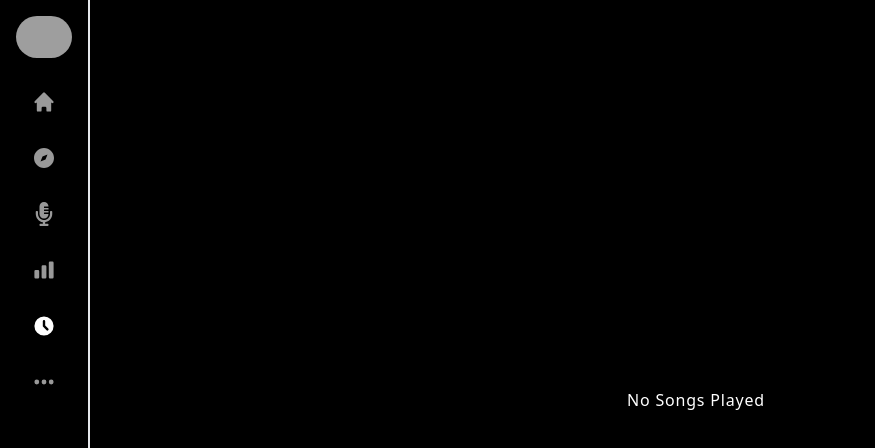
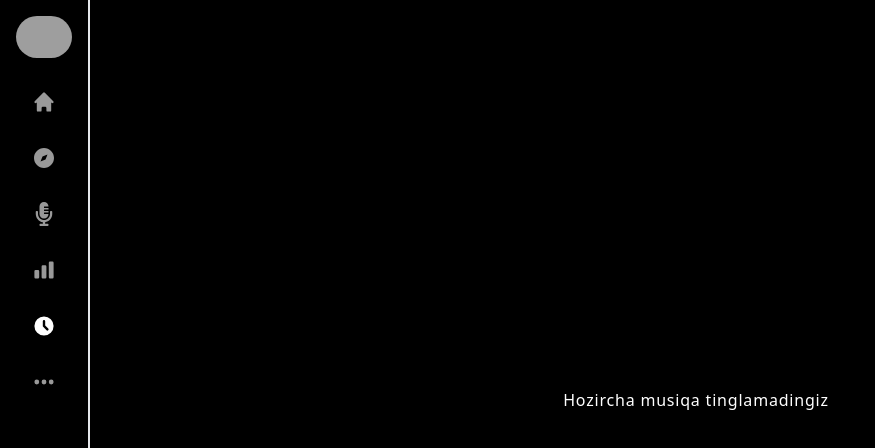
Before and after one commit to infodelta18-creator/mo000-spotify, a Next.js app: page /history in a window 1280 px wide. Shown: the top 448 px of the page, without its empty margins (0-875 px from the left). Built offline with nearby package versions, Linux system fonts and the light colour scheme; grey boxes are pictures that could not be loaded.

Commit message:
Update history.tsx

```diff
--- a/pages/history.tsx
+++ b/pages/history.tsx
@@ -10,7 +10,7 @@ export default function History() {
   return (
     <>
       <Head>
-        <title>Topify - History </title>
+        <title>Netlivy - History </title>
         <meta
           name="description"
           content="Spotify Clone built with NEXTJS and Typescript"
@@ -20,7 +20,7 @@ export default function History() {
 
       {recentlyPlayed.length > 0 ? (
         <div className="m-2 sm:ml-28 w-full h-screen">
-          <h1 className="text-white mb-3">Recently Played Tracks</h1>
+          <h1 className="text-white mb-3">Siz tinglagan ritmlar 🔥</h1>
           <div>
 
             <div className="border-2 border-[#262626] rounded-2xl overflow-y-scroll w-full h-full max-h-[78vh] scrollbarThin">
@@ -39,7 +39,7 @@ export default function History() {
         </div>
       ) : (
         <div className="sm:ml-28 flex justify-center items-center w-screen sm:w-[calc(100vw-80px)]">
-          <h1 className="text-center text-white">No Songs Played </h1>
+          <h1 className="text-center text-white">Hozircha musiqa tinglamadingiz </h1>
         </div>
       )}
     </>
```
